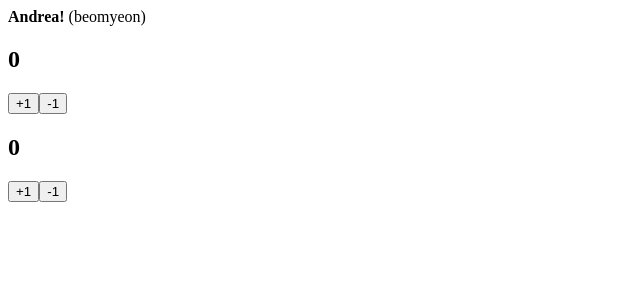
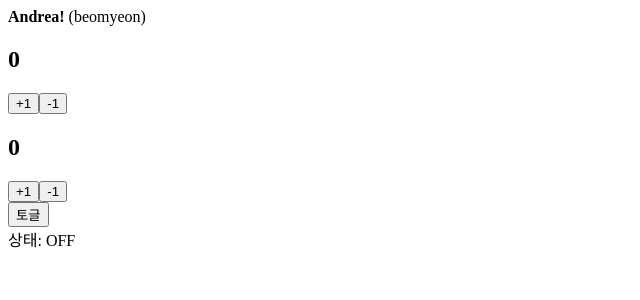
Before and after one commit to BeomyeonAndrewKim/test-with-vlpt, a React (Create React App) app: page / in a window 1280 px wide. Shown: the top 300 px of the page, without its empty margins (0-640 px from the left). Built offline with nearby package versions, Linux system fonts and the light colour scheme.

Commit message:
test: add DelayedToggle component test case

```diff
--- a/src/App.js
+++ b/src/App.js
@@ -2,6 +2,7 @@
 import Profile from "./Profile";
 import Counter from "./Counter";
 import HookCounter from "./HookCounter";
+import DealyedToggle from "./DelayedToggle";
 
 function App() {
   return (
@@ -9,6 +10,7 @@
       <Profile username="Andrea" name="beomyeon" />
       <Counter />
       <HookCounter />
+      <DealyedToggle />
     </div>
   );
 }
--- /dev/null
+++ b/src/DelayedToggle.js
@@ -0,0 +1,22 @@
+import React, { useState, useCallback } from "react";
+
+const DelayedToggle = () => {
+  const [toggle, setToggle] = useState(false);
+  const onToggle = useCallback(() => {
+    setTimeout(() => {
+      setToggle(toggle => !toggle);
+    }, 1000);
+  }, []);
+
+  return (
+    <div>
+      <button onClick={onToggle}>토글</button>
+      <div>
+        상태: <span>{toggle ? "ON" : "OFF"}</span>
+      </div>
+      {toggle && <div>야호!!</div>}
+    </div>
+  );
+};
+
+export default DelayedToggle;
```
Also changed, not shown: 1 other file (tests, documents, lock files or other folders).
